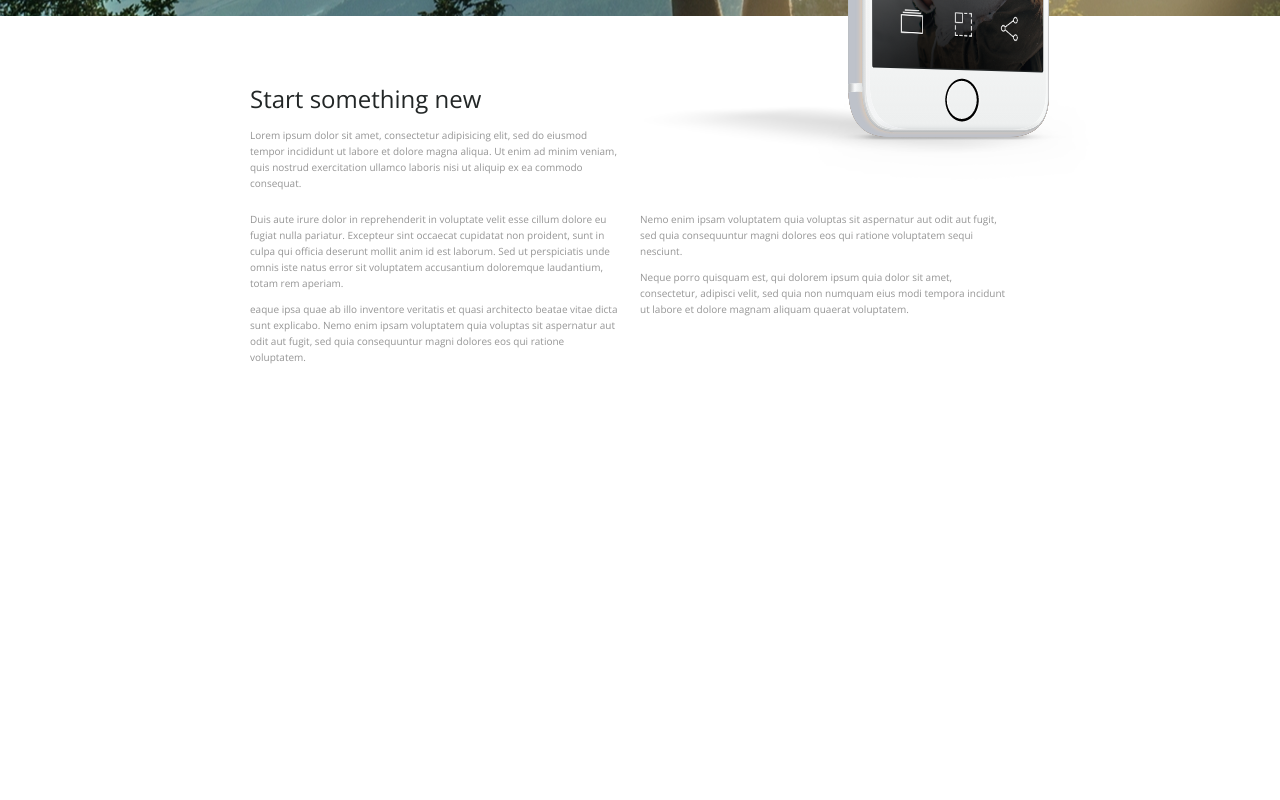
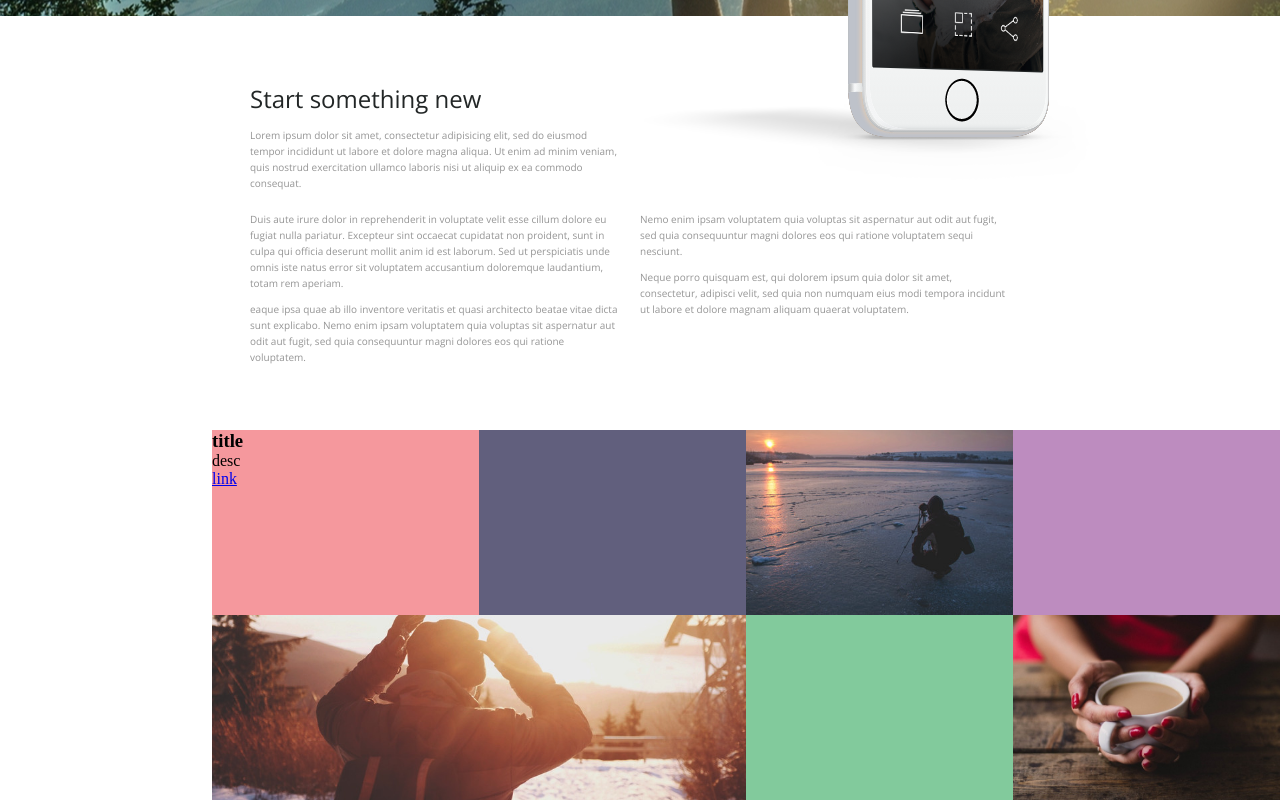
Before and after one commit to tpawelec/layout_task1, a plain HTML site: page index.html in a window 1280 px wide. Shown: the part 618-1418 px from the top of the page. Before the commit the page ends 1048 px from the top, so only its background shows below. Drawn offline with nearby package versions, Linux system fonts and the light colour scheme.

Commit message:
first scetch of gridbox

```diff
--- a/index.html
+++ b/index.html
@@ -55,5 +55,37 @@
         </div>
         </div>
     </div>
+    <!-- END OF TEXT SECTION -->
+
+    <!-- GRID BOX SECTION -->
+    <div class="grid-box">
+        <div class="row first">
+            <div class="col-3">
+                <h3>title</h3>
+                <p>desc</p>
+                <a href="#">link</a>
+            </div>
+            <div class="col-3">
+
+            </div>
+            <div class="col-3">
+
+            </div>
+            <div class="col-3">
+
+            </div>
+        </div>
+        <div class="row second">
+            <div class="col-6">
+
+            </div>
+            <div class="col-3">
+
+            </div>
+            <div class="col-3">
+
+            </div>
+        </div>
+    </div>
 </body>
 </html>
--- a/style.css
+++ b/style.css
@@ -149,4 +149,64 @@ body {
     line-height: 16px;
     margin: 10px 0;
 }
-/* 75 + 55 + 230 */
+
+/* END OF TEXT SECTION */
+
+/* GRID BOX SECTION */
+
+.grid-box {
+    width: 1068px;
+    height: 370px;
+    margin-left: auto;
+}
+
+.grid-box .row {
+    height: 50%;
+}
+.grid-box [class*='col-'] {
+    height: 100%;
+    padding: 0;
+}
+
+.grid-box .row:first-child > div:nth-child(1) {
+    background-color: #f5989d;
+}
+
+.grid-box .row:first-child > div:nth-child(2) {
+    background-color: #615f7d;
+}
+
+.grid-box .row:first-child > div:nth-child(3) {
+    background-image: url('img/box-background-1.jpg');
+    background-size: cover;
+}
+
+.grid-box .row:first-child > div:nth-child(4) {
+    background-color: #bd8cbf;
+}
+
+.grid-box .row:nth-child(2) > div:nth-child(1) {
+    background-image: url('img/box-background-3.jpg');
+    background-size: cover;
+}
+
+.grid-box .row:nth-child(2) > div:nth-child(2) {
+    background-color: #82ca9c;
+}
+
+.grid-box .row:nth-child(2) > div:nth-child(3) {
+    background-image: url('img/box-background-2.jpg');
+    background-size: cover;
+}
+
+.grid-box [class*='col-'] h3 {
+
+}
+
+.grid-box [class*='col-'] p {
+
+}
+
+.grid-box [class*='col-'] a {
+
+}
```
Also changed, not shown: img/box-background-1.jpg (added), img/box-background-2.jpg (added), img/box-background-3.jpg (added).
